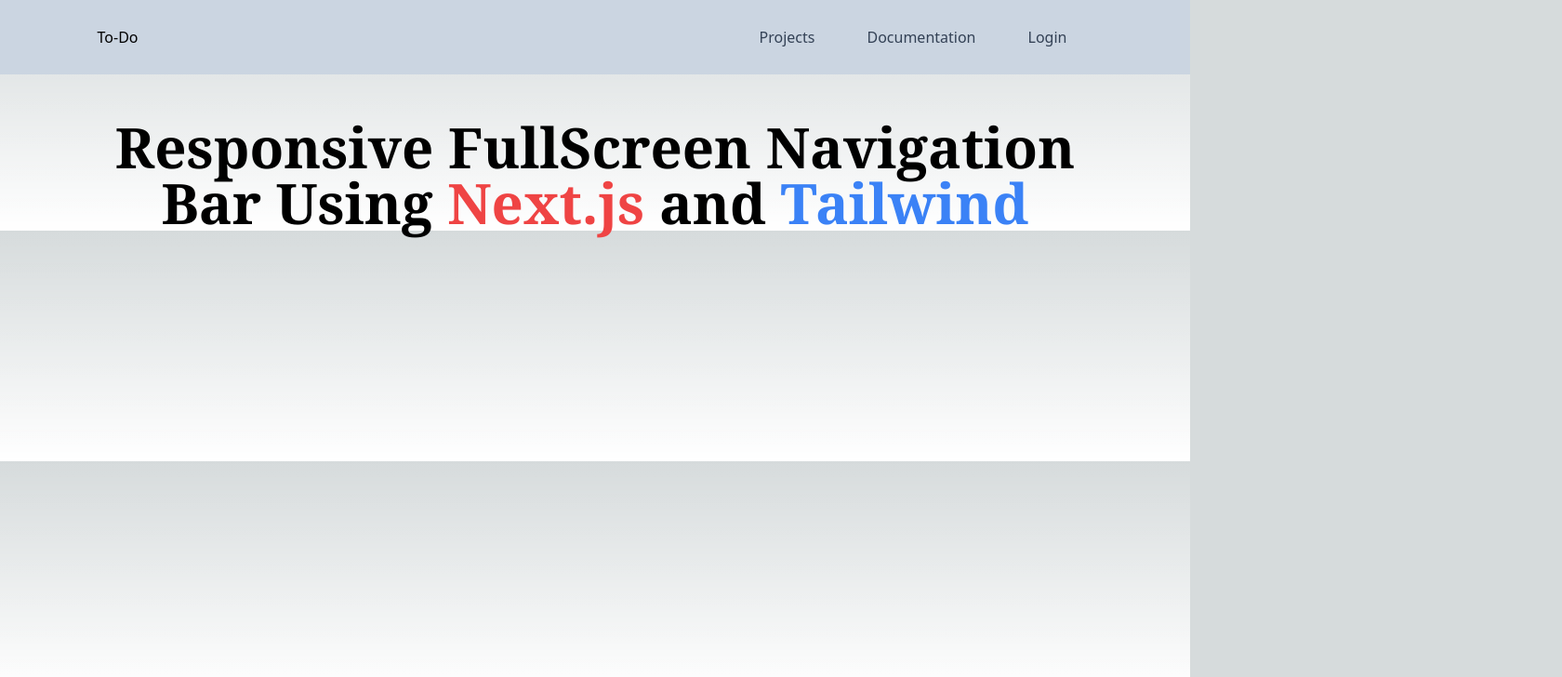
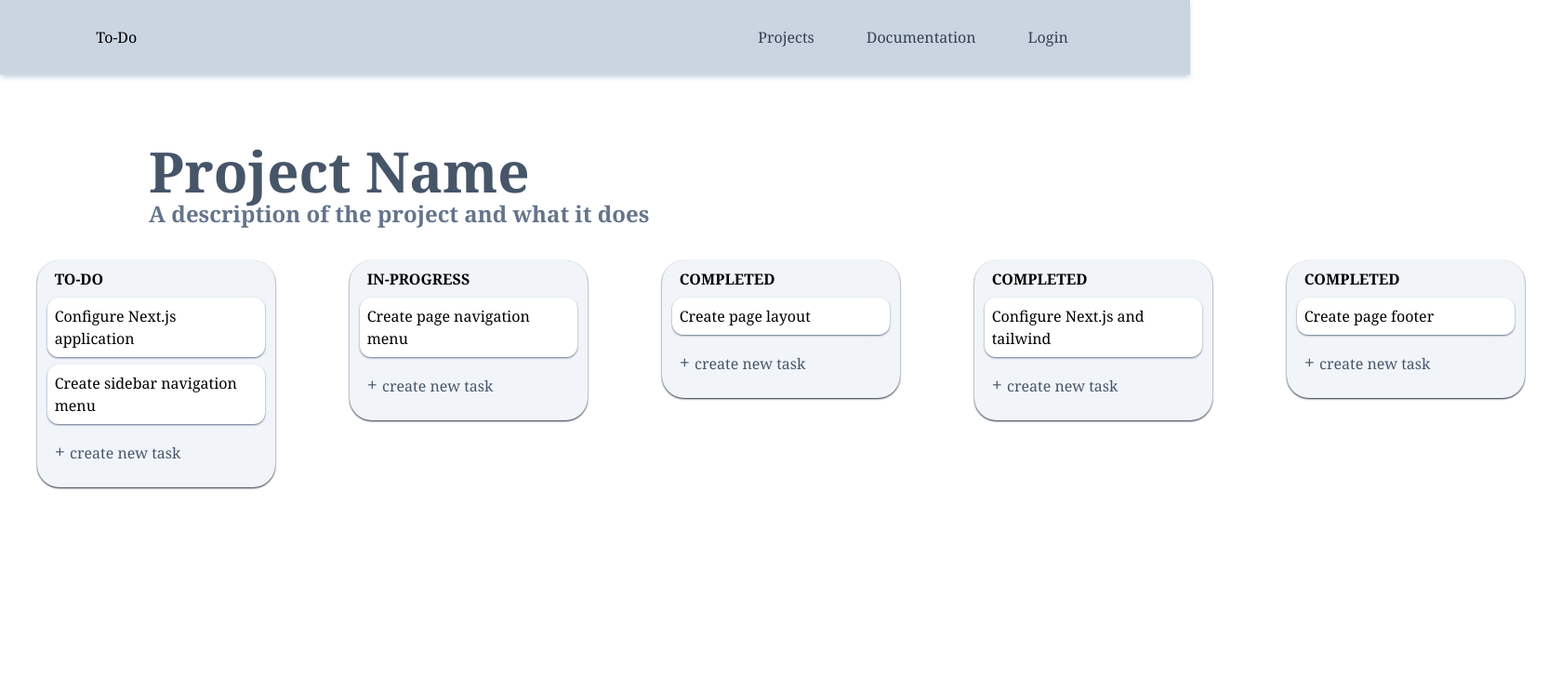
Before and after one commit to tianitoo/TO-DO, a Next.js app in the folder todo/: page / in a window 1280 px wide. Shown: the top 728 px of the page at 93% size, 1680 px wide, since content can reach past the window. Built offline with nearby package versions, Linux system fonts and the light colour scheme.

Commit message:
added tasks ui, dnd working, add task static

```diff
--- a/todo/next.config.js
+++ b/todo/next.config.js
@@ -1,6 +1,6 @@
 /** @type {import('next').NextConfig} */
 const nextConfig = {
-  reactStrictMode: true,
+  reactStrictMode: false,
 }
 
 module.exports = nextConfig
--- a/todo/package.json
+++ b/todo/package.json
@@ -9,6 +9,7 @@
     "lint": "next lint"
   },
   "dependencies": {
+    "@dnd-kit/core": "^6.0.8",
     "@types/node": "18.15.11",
     "@types/react": "18.0.33",
     "@types/react-dom": "18.0.11",
@@ -18,8 +19,12 @@
     "next": "13.3.0",
     "postcss": "8.4.21",
     "react": "18.2.0",
+    "react-beautiful-dnd": "^13.1.1",
     "react-dom": "18.2.0",
     "tailwindcss": "3.3.1",
     "typescript": "5.0.4"
+  },
+  "devDependencies": {
+    "@types/react-beautiful-dnd": "^13.1.4"
   }
 }
--- /dev/null
+++ b/todo/src/components/Columns.tsx
@@ -0,0 +1,63 @@
+import { Column, Task } from "@/types/dataType";
+import { Draggable, Droppable } from "react-beautiful-dnd";
+import dynamic from "next/dynamic";
+import React from "react";
+
+const Columns = (props: {
+  column: Column;
+  tasks: Task[];
+  addTask: (task: string, columnId: string) => void;
+}) => {
+  const { tasks } = props;
+  const { column } = props;
+  const { addTask } = props;
+  return (
+    <div className="flex px-10 w-fit h-fit">
+      <div className="w-64 bg-slate-100 h-fit pb-4 shadow-sm shadow-slate-800 flex-1 rounded-3xl justify-start">
+        <div className="w-11/12 text-left pt-2 pl-2 h-auto mx-auto align-middle rounded-3xl font-bold bg-slate-100">
+          {column.title}
+        </div>
+        <Droppable droppableId={column.id}>
+          {(droppableProvided, droppebleSnapshot) => (
+            <div
+              ref={droppableProvided.innerRef}
+              {...droppableProvided.droppableProps}
+            >
+              {tasks.map((task, index) => (
+                <Draggable
+                  key={task.id}
+                  draggableId={`${task.id}`}
+                  index={index}
+                >
+                  {(draggableProvided, draggableSnapshot) => {
+                    return (
+                      <div
+                        ref={draggableProvided.innerRef}
+                        {...draggableProvided.draggableProps}
+                        {...draggableProvided.dragHandleProps}
+                        className={`on-top w-11/12 text-left p-2 mx-auto my-2 h-auto align-middle rounded-xl bg-white shadow-sm shadow-slate-500 ${
+                          draggableSnapshot.isDragging
+                            ? "bg-slate-100 shadow-lg shadow-slate-300"
+                            : ""
+                        }`}
+                      >
+                        {task.content}
+                      </div>
+                    );
+                  }}
+                </Draggable>
+              ))}
+              {droppableProvided.placeholder}
+            </div>
+          )}
+        </Droppable>
+        <div className="w-11/12 text-left p-2 h-auto mx-auto align-middle rounded-3xl text-slate-600 bg-slate-100">
+          <span className="text-xl h-auto">+ </span>
+          <button onClick={() => {addTask("tassk", column.id)}}>create new task</button>
+        </div>
+      </div>
+    </div>
+  );
+};
+
+export default Columns;
--- /dev/null
+++ b/todo/src/components/Headder.tsx
@@ -0,0 +1,15 @@
+const Headder = () => {
+  return (
+    <>
+      <div className="relative flex flex-col items-start justify-center h-20 mt-40 ml-10 md:ml-40">
+        <h1 className="text-6xl font-bold text-slate-600">Project Name</h1>
+        <p className="text-2xl font-semibold text-slate-500">
+          A description of the project and what it does
+        </p>
+      </div>
+      <div className="hidden md:flex h-10 w-full"></div>
+    </>
+  );
+};
+
+export default Headder;
--- a/todo/src/components/Navbar.tsx
+++ b/todo/src/components/Navbar.tsx
@@ -4,14 +4,20 @@
 function ResponsiveNavbar({ open, setOpen }: { open: boolean; setOpen: (open: boolean) => void; }) {
   return (
     <div
-      className={`md:hidden absolute rounded-3xl top-0 left-0 right-0  bg-slate-300 transform ${
+      className={`md:hidden absolute rounded-3xl top-0 w-full z-30 bg-slate-300 shadow-md shadow-slate-300 transform ${
         open ? "-translate-y-0" : "-translate-y-full"
       } transition-transform duration-300 ease-in-out filter`}
     >
       <div className="flex flex-col justify-center items-center mt-28">
-        <Link href="/" className="text-2xl font-bold my-4">Projects</Link>
-        <Link href="/" className="text-2xl font-bold my-4">Documentation</Link>
-        <Link href="/" className="text-2xl font-bold my-4">login</Link>
+        <Link href="/" className="text-2xl font-bold my-4">
+          Projects
+        </Link>
+        <Link href="/" className="text-2xl font-bold my-4">
+          Documentation
+        </Link>
+        <Link href="/" className="text-2xl font-bold my-4">
+          login
+        </Link>
       </div>
     </div>
   );
@@ -20,10 +26,10 @@
 const Navbar = () => {
   const [open, setOpen] = useState(false);
   return (
-    <>
+    <div className="w-screen">
       <ResponsiveNavbar open={open} setOpen={setOpen} />
-      <div className="w-full bg-slate-300 fixed top-0 left-0 h-20 z-50 m-0 flex flex-row items-center">
-        <div className="container h-full w-screen flex flex-row items-center justify-center">
+      <div className="w-full bg-slate-300 fixed top-0 left-0 h-20 z-50 m-0 flex flex-row items-center shadow-md shadow-slate-300">
+        <div className="h-full w-screen flex flex-row items-center justify-center">
           <Link className="" href="/">
             To-Do
           </Link>
@@ -36,18 +42,27 @@
               }}
             >
               <span
-                className={`h-1 w-full bg-black rounded-lg transform transition duration-300 ease-in-out ${
-                  open ? "-rotate-45 traslate-y-2.5" : ""
-                }`}
-              />
-              <span
-                className={`h-1 w-full bg-black rounded-lg transform transition duration-300 ease-in-out ${
+                className={`h-1 bg-black rounded-lg transform transition duration-300 ease-in-out ${
                   open ? "w-0" : "w-full"
                 }`}
               />
+              <div className="h-full w-full relative items-center flex ">
+                <span
+                  className={`h-1 bg-black rounded-lg transform transition duration-300 ease-in-out ${
+                    open ? "rotate-45 traslate-y-2.5 w-full" : "w-full"
+                  }`}
+                />
+                <span
+                  className={`h-1 bg-black rounded-lg transform transition duration-300 ease-in-out ${
+                    open
+                      ? "-rotate-45 traslate-y-2.5 w-full"
+                      : "rotate-0 traslate-y-2.5 w-full"
+                  }`}
+                />
+              </div>
               <span
-                className={`h-1 w-full bg-black rounded-lg transform transition duration-300 ease-in-out ${
-                  open ? "rotate-45 -traslate-y-2.5" : ""
+                className={`h-1 bg-black rounded-lg transform transition duration-300 ease-in-out ${
+                  open ? "w-0" : "w-full"
                 }`}
               />
             </div>
@@ -59,7 +74,7 @@
           </div>
         </div>
       </div>
-    </>
+    </div>
   );
 };
 
--- a/todo/src/components/ResponsiveNavbar.tsx
+++ /dev/null
@@ -1 +0,0 @@
-import React from 'react'
--- /dev/null
+++ b/todo/src/components/TodoLists.tsx
@@ -0,0 +1,170 @@
+import { MyData } from "@/types/dataType";
+import dynamic from "next/dynamic";
+import React, { useState } from "react";
+import { DragDropContext } from "react-beautiful-dnd";
+
+const Columns = dynamic(() => import("@/components/Columns"), { ssr: false });
+
+const reorderColumnList = (
+  column: any,
+  startIndex: number,
+  endIndex: number
+) => {
+  const newTaskIds = Array.from(column.taskIds);
+  const [removed] = newTaskIds.splice(startIndex, 1);
+  newTaskIds.splice(endIndex, 0, removed);
+
+  const newColumn = {
+    ...column,
+    taskIds: newTaskIds,
+  };
+  return newColumn;
+};
+
+const myData: MyData = {
+  tasks: {
+    1: { id: 1, content: "Configure Next.js application" },
+    2: { id: 2, content: "Configure Next.js and tailwind" },
+    3: { id: 3, content: "Create sidebar navigation menu" },
+    4: { id: 4, content: "Create page footer" },
+    5: { id: 5, content: "Create page navigation menu" },
+    6: { id: 6, content: "Create page layout" },
+    7: { id: 7, content: "Create another page layout" },
+    8: { id: 8, content: "Create just create" },
+  },
+  columns: {
+    "column-1": {
+      id: "column-1",
+      title: "TO-DO",
+      taskIds: [1, 3],
+    },
+    "column-2": {
+      id: "column-2",
+      title: "IN-PROGRESS",
+      taskIds: [5],
+    },
+    "column-3": {
+      id: "column-3",
+      title: "COMPLETED",
+      taskIds: [6],
+    },
+    "column-4": {
+      id: "column-4",
+      title: "COMPLETED",
+      taskIds: [2],
+    },
+    "column-5": {
+      id: "column-5",
+      title: "COMPLETED",
+      taskIds: [4],
+    },
+  },
+  columnOrder: ["column-1", "column-2", "column-3", "column-4", "column-5"],
+};
+
+const TodoList = () => {
+  const [data, setData] = React.useState(myData);
+
+  const addTask = (task: string, columnId: string) => {
+    const newTask = {
+      id: Object.keys(data.tasks).length + 1,
+      content: task,
+    };
+    const newTasks = {
+      ...data.tasks,
+      [newTask.id]: newTask,
+    };
+    const newColumn = {
+      ...data.columns[columnId],
+      taskIds: [...data.columns[columnId].taskIds, newTask.id],
+    };
+    const newColumns = {
+      ...data.columns,
+      [newColumn.id]: newColumn,
+    };
+    setData({ ...data, tasks: newTasks, columns: newColumns });
+  };
+
+  const onDragEnd = (result: any) => {
+    const { destination, source } = result;
+
+    if (!destination) {
+      return;
+    }
+
+    if (!destination) return;
+
+    if (
+      destination.droppableId === source.droppableId &&
+      destination.index === source.index
+    ) {
+      return;
+    }
+
+    const sourceCol = data.columns[source.droppableId];
+    const destinationCol = data.columns[destination.droppableId];
+    if (sourceCol === destinationCol) {
+      const newColumn = reorderColumnList(
+        sourceCol,
+        source.index,
+        destination.index
+      );
+      const newData = {
+        ...data,
+        columns: {
+          ...data.columns,
+          [newColumn.id]: newColumn,
+        },
+      };
+      setData(newData);
+      return;
+    }
+
+    const startTaskIds = Array.from(sourceCol.taskIds);
+    const [removed] = startTaskIds.splice(source.index, 1);
+    const newSourceCol = {
+      ...sourceCol,
+      taskIds: startTaskIds,
+    };
+
+    const finishTaskIds = Array.from(destinationCol.taskIds);
+    finishTaskIds.splice(destination.index, 0, removed);
+    const newDestinationCol = {
+      ...destinationCol,
+      taskIds: finishTaskIds,
+    };
+
+    const newData = {
+      ...data,
+      columns: {
+        ...data.columns,
+        [newSourceCol.id]: newSourceCol,
+        [newDestinationCol.id]: newDestinationCol,
+      },
+    };
+    setData(newData);
+  };
+
+  return (
+    <DragDropContext onDragEnd={onDragEnd}>
+      <div className="flex flex-row justify-start left-0">
+        {data.columnOrder.map((columnId) => {
+          const column = data.columns[columnId];
+          const tasks = column.taskIds.map((taskId) => data.tasks[taskId]);
+          return (
+            <Columns
+              key={column.id}
+              column={column}
+              tasks={tasks}
+              addTask={(task: string, columnId: string) =>
+                addTask(task, columnId)
+              }
+            />
+          );
+        })}
+      </div>
+    </DragDropContext>
+  );
+};
+
+export default TodoList;
--- a/todo/src/pages/index.tsx
+++ b/todo/src/pages/index.tsx
@@ -1,24 +1,24 @@
-import Image from "next/image";
 import { Inter } from "next/font/google";
 import Navbar from "../components/Navbar";
-import { Metadata } from "next";
 import Head from "next/head";
-
-const inter = Inter({ subsets: ["latin"] });
+import Headder from "@/components/Headder";
+import { DragDropContext } from "react-beautiful-dnd";
+import { useState } from "react";
+import { MyData } from "@/types/dataType";
+import dynamic from "next/dynamic";
+import TodoList from "@/components/TodoLists";
 
 export default function Home() {
+
   return (
     <>
       <Head>
         <title>To-Do App</title>
       </Head>
-      <Navbar />
-      <div className="font-serif">
-        <h1 className="text-6xl text-center mt-32 mx-20 font-bold">
-          Responsive FullScreen Navigation Bar Using{" "}
-          <span className="text-red-500">Next.js</span> and{" "}
-          <span className="text-blue-500">Tailwind</span>
-        </h1>
+      <div className="font-serif h-screen">
+        <Navbar />
+        <Headder />
+        <TodoList/>
       </div>
     </>
   );
--- a/todo/src/styles/globals.css
+++ b/todo/src/styles/globals.css
@@ -2,26 +2,11 @@
 @tailwind components;
 @tailwind utilities;
 
-:root {
-  --foreground-rgb: 0, 0, 0;
-  --background-start-rgb: 214, 219, 220;
-  --background-end-rgb: 255, 255, 255;
+.min-w-52 {
+  min-width: 14rem;
 }
 
-@media (prefers-color-scheme: dark) {
-  :root {
-    --foreground-rgb: 255, 255, 255;
-    --background-start-rgb: 0, 0, 0;
-    --background-end-rgb: 0, 0, 0;
-  }
+
+.on-top {
+  z-index: 999;
 }
-
-body {
-  color: rgb(var(--foreground-rgb));
-  background: linear-gradient(
-      to bottom,
-      transparent,
-      rgb(var(--background-end-rgb))
-    )
-    rgb(var(--background-start-rgb));
-}
--- /dev/null
+++ b/todo/src/types/dataType.ts
@@ -0,0 +1,17 @@
+export interface Task {
+  id: number;
+  content: string;
+}
+
+export interface Column {
+  id: string;
+  title: string;
+  taskIds: number[];
+}
+
+
+export interface MyData {
+  tasks: { [key: number]: Task };
+  columns: { [key: string]: Column };
+  columnOrder: string[];
+}
```
Also changed, not shown: 1 other file (tests, documents, lock files or other folders).
